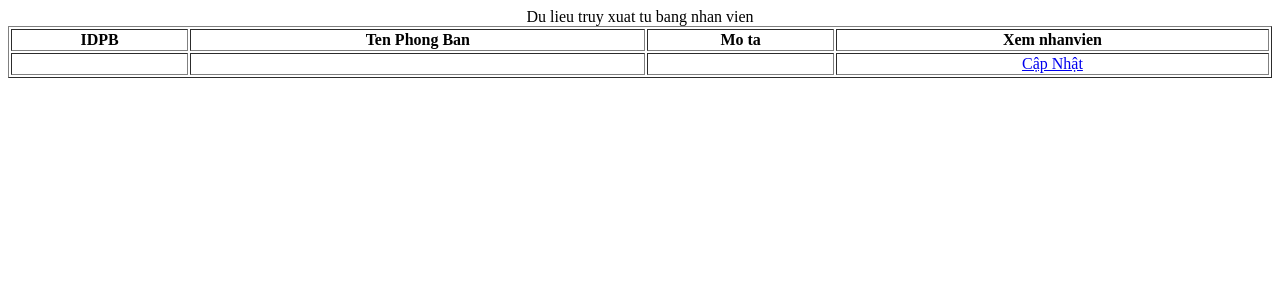
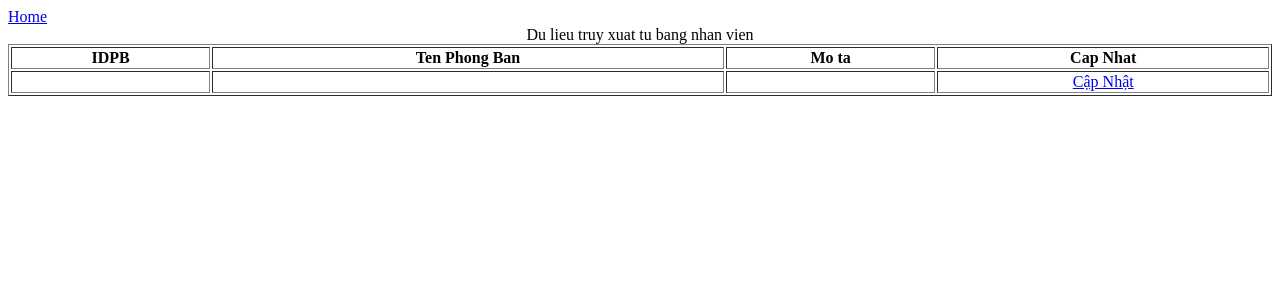
Before and after one commit to hoachuoi/HocLTW, a PHP site: page /CapNhat.php in a window 1280 px wide. Shown: the top 300 px of the page. Run offline with PHP 8.4, Linux system fonts and the light colour scheme; tables that the repository leaves empty or names only in its code hold one stand-in row (values such as "Sample post"); data that the repository does not hold is empty.

Commit message:
Lam bai tap quanlí phong ban gan hoan thien

```diff
--- a/QuanLiPhongBan/php/CapNhat.php
+++ b/QuanLiPhongBan/php/CapNhat.php
@@ -4,11 +4,11 @@ $link = mysqli_connect("localhost", "root", "") or die (" khong ket noi den CSDL
 $db_selected =  mysqli_select_db($link, 'dulieu');
 $sql="select * from phongban";
 $result = mysqli_query($link, $sql);
-#$result = msqli_query("select * from nhanvien");
+echo '<a href="home1.php">Home</a>';
+
 echo '<table border ="1" width ="100%">';
 echo '<caption> Du lieu truy xuat tu bang nhan vien</caption>';
-
-echo '<TR> <TH>IDPB</TH> <TH>Ten Phong Ban</TH> <TH>Mo ta</TH> <TH>Xem nhanvien</TH> </TR>';
+echo '<TR> <TH>IDPB</TH> <TH>Ten Phong Ban</TH> <TH>Mo ta</TH> <TH>Cap Nhat</TH> </TR>';
 while($row = mysqli_fetch_array($result)){
     echo '<tr><td align ="center">' . $row['IDPB'] . '</td><td>' . $row['Tenpb'] . '</td><td>' .
      $row['Mota'] .  '</td><td align ="center">
--- a/QuanLiPhongBan/php/XemthongtinNV.php
+++ b/QuanLiPhongBan/php/XemthongtinNV.php
@@ -17,6 +17,7 @@ if(isset($_GET['IDPB'])) {
 //$sql="select * from nhanvien";
 
 $result = mysqli_query($link, $sql);
+echo '<a href="home1.php">Home</a>';
 #$result = msqli_query("select * from nhanvien");
 echo '<table border ="1" width ="100%">';
 echo '<caption> Du lieu truy xuat tu bang nhan vien</caption>';
--- a/QuanLiPhongBan/php/XemthongtinPB.php
+++ b/QuanLiPhongBan/php/XemthongtinPB.php
@@ -4,6 +4,7 @@ $link = mysqli_connect("localhost", "root", "") or die (" khong ket noi den CSDL
 $db_selected =  mysqli_select_db($link, 'dulieu');
 $sql="select * from phongban";
 $result = mysqli_query($link, $sql);
+echo '<a href="home1.php">Home</a>';
 #$result = msqli_query("select * from nhanvien");
 echo '<table border ="1" width ="100%">';
 echo '<caption> Du lieu truy xuat tu bang nhan vien</caption>';
--- a/QuanLiPhongBan/php/formCapNhat.php
+++ b/QuanLiPhongBan/php/formCapNhat.php
@@ -15,6 +15,7 @@
             $row =mysqli_fetch_array($result, MYSQLI_ASSOC);
 ?>
 <body>
+    <button  onclick="window.location.href = 'home1.php'">Home</button><br>
     <div>
         <form action="XuLiCapNhat.php?IDPB=<?php echo $row['IDPB']; ?>" method="post">
             <label for="IDPB">IDPB</label>
--- a/QuanLiPhongBan/php/timkiem.php
+++ b/QuanLiPhongBan/php/timkiem.php
@@ -7,8 +7,10 @@
 </head>
 
 <body>
+    <button  onclick="window.location.href = 'home1.php'">Home</button><br>
     <div>
         <form method="post" action="XuliTimKiem.php">
+
             <input type="radio" id="radio" name="radio" value="Hoten">
             <label for="Hoten">Họ tên</label>
             <input type="radio" id="radio" name="radio" value="Idnv">
--- a/QuanLiPhongBan/php/xoa.php
+++ b/QuanLiPhongBan/php/xoa.php
@@ -27,6 +27,7 @@ if ($_SERVER["REQUEST_METHOD"] == "POST" && isset($_POST['delete'])) {
 // Lấy dữ liệu từ bảng nhanvien
 $sql = "SELECT * FROM nhanvien";
 $result = mysqli_query($link, $sql);
+echo '<a href="home1.php">Home</a>';
 
 // Hiển thị bảng dữ liệu
 echo '<form method="post">';
```
Also changed, not shown: QuanLiPhongBan/php/ChenNV.php (+21 -5 lines).
